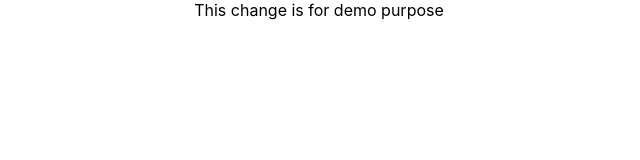
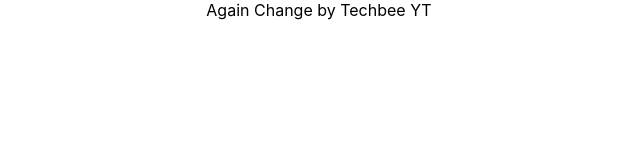
Before and after one commit to devtasir-pro/dev.to-clone, a React (Create React App) app: page / in a window 1280 px wide. Shown: the top 160 px of the page, without its empty margins (321-961 px from the left). Built offline with nearby package versions, Linux system fonts and the light colour scheme.

Commit message:
Again Change by TechbeeYt

```diff
--- a/src/App.js
+++ b/src/App.js
@@ -4,7 +4,7 @@
 function App() {
   return (
     <div className="App">
-      This change is for demo purpose
+      Again Change by Techbee YT
     </div>
   );
 }
```
